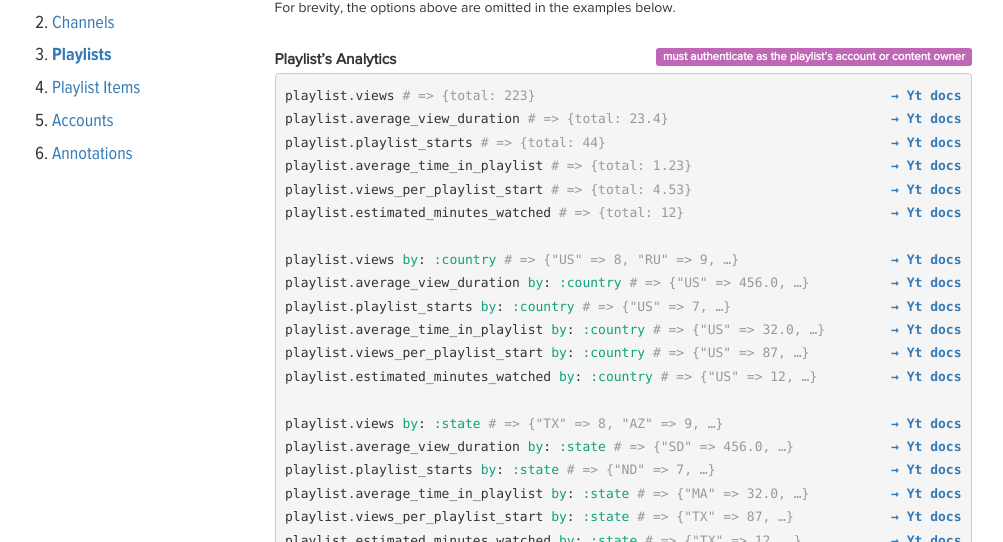
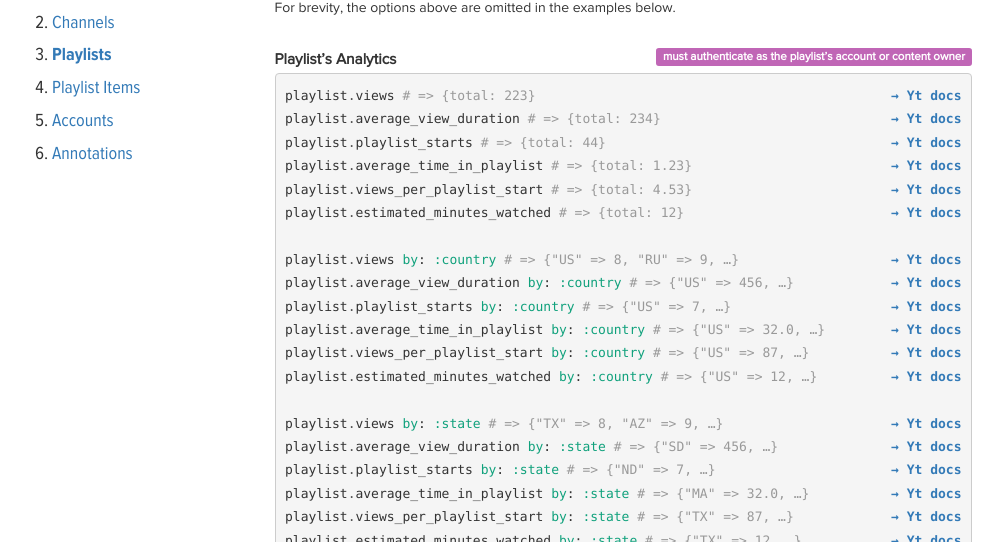
Before and after one commit to nullscreen/yt, a Jekyll site: the page built from playlists.html, in a window 1280 px wide and 900 px high, scrolled down 1909 px. Shown: the part 149-691 px from the top of the window, without its empty margins (138-1141 px from the left). Built offline with Jekyll 4.4.1, drawn with Linux system fonts in a browser that asks for light colours; nearby versions of some CDN libraries; some web fonts are replaced.

Commit message:
Use Integer in view duration to match 99900c5

```diff
--- a/channels.html
+++ b/channels.html
@@ -170,7 +170,7 @@ channel.views in: {state: 'TX'} # => {total: 11}
 {% include doc.html link="Models/Channel#subscribers_lost" %}{% include example.html object='channel' method='subscribers_lost' result='{total: 345}' %}
 {% include doc.html link="Models/Channel#favorites_added" %}{% include example.html object='channel' method='favorites_added' result='{total: 334}' %}
 {% include doc.html link="Models/Channel#favorites_removed" %}{% include example.html object='channel' method='favorites_removed' result='{total: 987}' %}
-{% include doc.html link="Models/Channel#average_view_duration" %}{% include example.html object='channel' method='average_view_duration' result='{total: 12.0}' %}
+{% include doc.html link="Models/Channel#average_view_duration" %}{% include example.html object='channel' method='average_view_duration' result='{total: 10}' %}
 {% include doc.html link="Models/Channel#average_view_percentage" %}{% include example.html object='channel' method='average_view_percentage' result='{total: 34.3}' %}
 {% include doc.html link="Models/Channel#annotation_clicks" %}{% include example.html object='channel' method='annotation_clicks' result='{total: 91}' %}
 {% include doc.html link="Models/Channel#annotation_click_through_rate" %}{% include example.html object='channel' method='annotation_click_through_rate' result='{total: 2.98}' %}
--- a/playlists.html
+++ b/playlists.html
@@ -119,21 +119,21 @@ playlist.views in: {state: 'TX'} # => {total: 11}
   <dd>
 <div class="highlight"><pre>
 {% include doc.html link="Models/Playlist#views" %}{% include example.html object='playlist' method='views' result='{total: 223}' %}
-{% include doc.html link="Models/Playlist#average_view_duration" %}{% include example.html object='playlist' method='average_view_duration' result='{total: 23.4}' %}
+{% include doc.html link="Models/Playlist#average_view_duration" %}{% include example.html object='playlist' method='average_view_duration' result='{total: 234}' %}
 {% include doc.html link="Models/Playlist#playlist_starts" %}{% include example.html object='playlist' method='playlist_starts' result='{total: 44}' %}
 {% include doc.html link="Models/Playlist#average_time_in_playlist" %}{% include example.html object='playlist' method='average_time_in_playlist' result='{total: 1.23}' %}
 {% include doc.html link="Models/Playlist#views_per_playlist_start" %}{% include example.html object='playlist' method='views_per_playlist_start' result='{total: 4.53}' %}
 {% include doc.html link="Models/Playlist#estimated_minutes_watched" %}{% include example.html object='playlist' method='estimated_minutes_watched' result='{total: 12}' %}
 
 {% include doc.html link="Models/Playlist#views" %}{% include example.html object='playlist' method='views' params=' <span class="ss">by</span><span class="p">:</span> <span class="ss">:country</span>' result='{"US" =&gt; 8, "RU" => 9, …}' %}
-{% include doc.html link="Models/Playlist#average_view_duration" %}{% include example.html object='playlist' method='average_view_duration' params=' <span class="ss">by</span><span class="p">:</span> <span class="ss">:country</span>' result='{"US" =&gt; 456.0, …}' %}
+{% include doc.html link="Models/Playlist#average_view_duration" %}{% include example.html object='playlist' method='average_view_duration' params=' <span class="ss">by</span><span class="p">:</span> <span class="ss">:country</span>' result='{"US" =&gt; 456, …}' %}
 {% include doc.html link="Models/Playlist#playlist_starts" %}{% include example.html object='playlist' method='playlist_starts' params=' <span class="ss">by</span><span class="p">:</span> <span class="ss">:country</span>' result='{"US" =&gt; 7, …}' %}
 {% include doc.html link="Models/Playlist#average_time_in_playlist" %}{% include example.html object='playlist' method='average_time_in_playlist' params=' <span class="ss">by</span><span class="p">:</span> <span class="ss">:country</span>' result='{"US" =&gt; 32.0, …}' %}
 {% include doc.html link="Models/Playlist#views_per_playlist_start" %}{% include example.html object='playlist' method='views_per_playlist_start' params=' <span class="ss">by</span><span class="p">:</span> <span class="ss">:country</span>' result='{"US" =&gt; 87, …}' %}
 {% include doc.html link="Models/Playlist#estimated_minutes_watched" %}{% include example.html object='playlist' method='estimated_minutes_watched' params=' <span class="ss">by</span><span class="p">:</span> <span class="ss">:country</span>' result='{"US" =&gt; 12, …}' %}
 
 {% include doc.html link="Models/Playlist#views" %}{% include example.html object='playlist' method='views' params=' <span class="ss">by</span><span class="p">:</span> <span class="ss">:state</span>' result='{"TX" =&gt; 8, "AZ" => 9, …}' %}
-{% include doc.html link="Models/Playlist#average_view_duration" %}{% include example.html object='playlist' method='average_view_duration' params=' <span class="ss">by</span><span class="p">:</span> <span class="ss">:state</span>' result='{"SD" =&gt; 456.0, …}' %}
+{% include doc.html link="Models/Playlist#average_view_duration" %}{% include example.html object='playlist' method='average_view_duration' params=' <span class="ss">by</span><span class="p">:</span> <span class="ss">:state</span>' result='{"SD" =&gt; 456, …}' %}
 {% include doc.html link="Models/Playlist#playlist_starts" %}{% include example.html object='playlist' method='playlist_starts' params=' <span class="ss">by</span><span class="p">:</span> <span class="ss">:state</span>' result='{"ND" =&gt; 7, …}' %}
 {% include doc.html link="Models/Playlist#average_time_in_playlist" %}{% include example.html object='playlist' method='average_time_in_playlist' params=' <span class="ss">by</span><span class="p">:</span> <span class="ss">:state</span>' result='{"MA" =&gt; 32.0, …}' %}
 {% include doc.html link="Models/Playlist#views_per_playlist_start" %}{% include example.html object='playlist' method='views_per_playlist_start' params=' <span class="ss">by</span><span class="p">:</span> <span class="ss">:state</span>' result='{"TX" =&gt; 87, …}' %}
--- a/videos.html
+++ b/videos.html
@@ -265,7 +265,7 @@ video.views in: {state: 'TX'} # => {total: 11}
 {% include doc.html link="Models/Video#subscribers_lost" %}{% include example.html object='video' method='subscribers_lost' result='{total: 904}' %}
 {% include doc.html link="Models/Video#favorites_added" %}{% include example.html object='video' method='favorites_added' result='{total: 224}' %}
 {% include doc.html link="Models/Video#favorites_removed" %}{% include example.html object='video' method='favorites_removed' result='{total: 322}' %}
-{% include doc.html link="Models/Video#average_view_duration" %}{% include example.html object='video' method='average_view_duration' result='{total: 23.0}' %}
+{% include doc.html link="Models/Video#average_view_duration" %}{% include example.html object='video' method='average_view_duration' result='{total: 23}' %}
 {% include doc.html link="Models/Video#average_view_percentage" %}{% include example.html object='video' method='average_view_percentage' result='{total: 2.45}' %}
 {% include doc.html link="Models/Video#annotation_clicks" %}{% include example.html object='video' method='annotation_clicks' result='{total: 723}' %}
 {% include doc.html link="Models/Video#annotation_click_through_rate" %}{% include example.html object='video' method='annotation_click_through_rate' result='{total: 8.34}' %}
```
